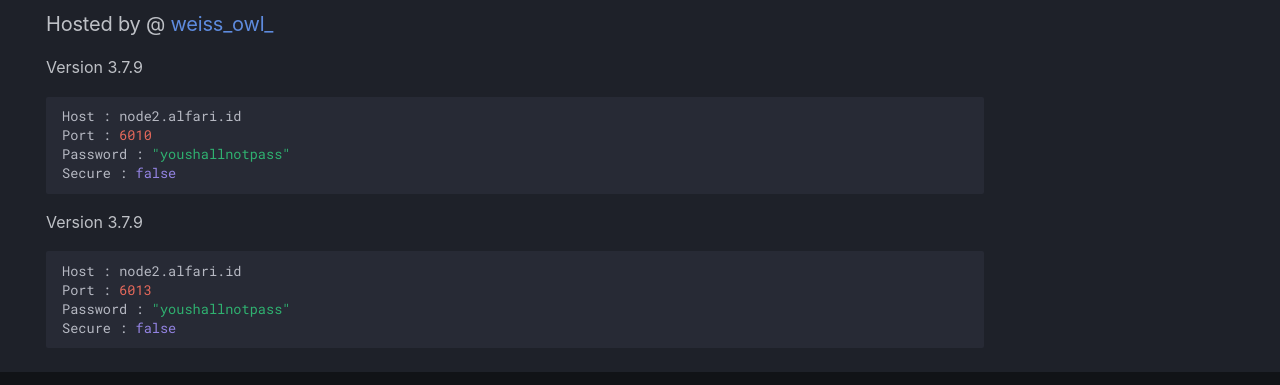
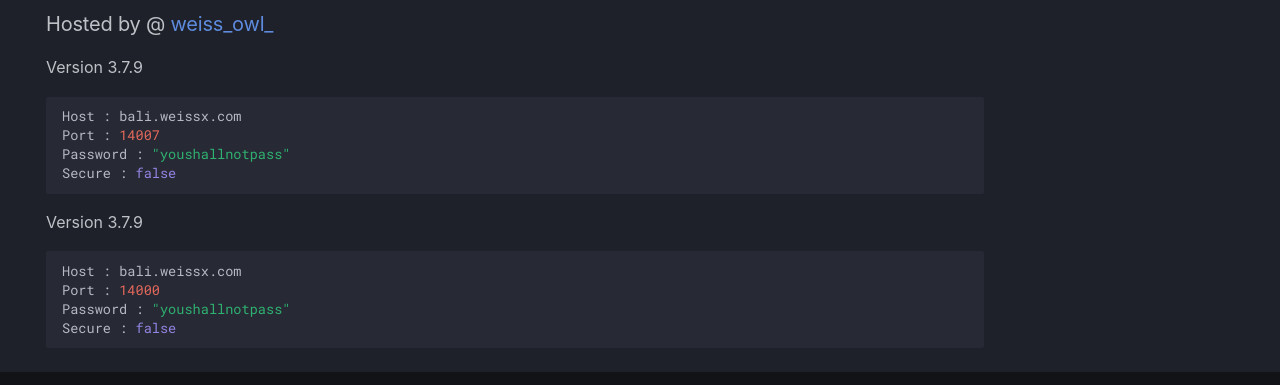
Before and after one commit to DarrenOfficial/lavalink-list, an MkDocs documentation site: the page built from docs/NoSSL/lavalink-without-ssl.md, in a window 1280 px wide and 900 px high, scrolled down 2393 px. Shown: the part 464-849 px from the top of the window. Built offline with MkDocs 1.6.1 and Material for MkDocs 9.7.7, drawn with Linux system fonts in a browser that asks for light colours; comment, search, counter and statistics services are not loaded; a style sheet for code colours, icons or effects is not loaded.

Commit message:
Update lavalink-without-ssl.md
update my node.alfari.id to bali.weissx.com

````diff
--- a/docs/NoSSL/lavalink-without-ssl.md
+++ b/docs/NoSSL/lavalink-without-ssl.md
@@ -125,16 +125,16 @@ Secure : false
 ### Hosted by @ [weiss_owl_](https://discord.alfari.id)
 Version 3.7.9
 ```bash
-Host : node2.alfari.id
-Port : 6010
+Host : bali.weissx.com
+Port : 14007
 Password : "youshallnotpass"
 Secure : false
 ```
 
 Version 3.7.9
 ```bash
-Host : node2.alfari.id
-Port : 6013
+Host : bali.weissx.com
+Port : 14000
 Password : "youshallnotpass"
 Secure : false
 ```
````
